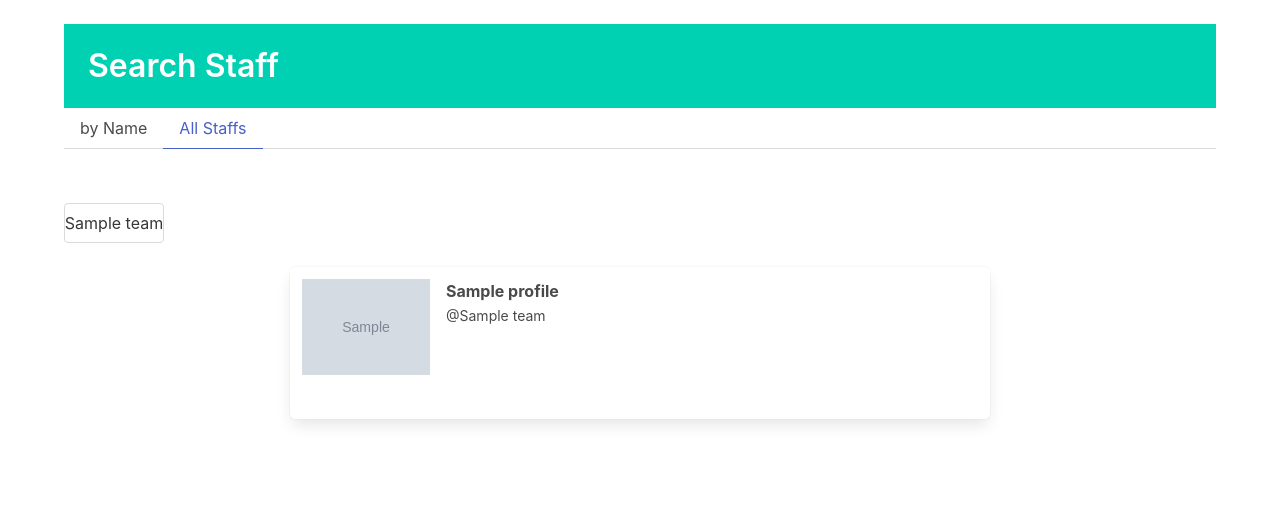
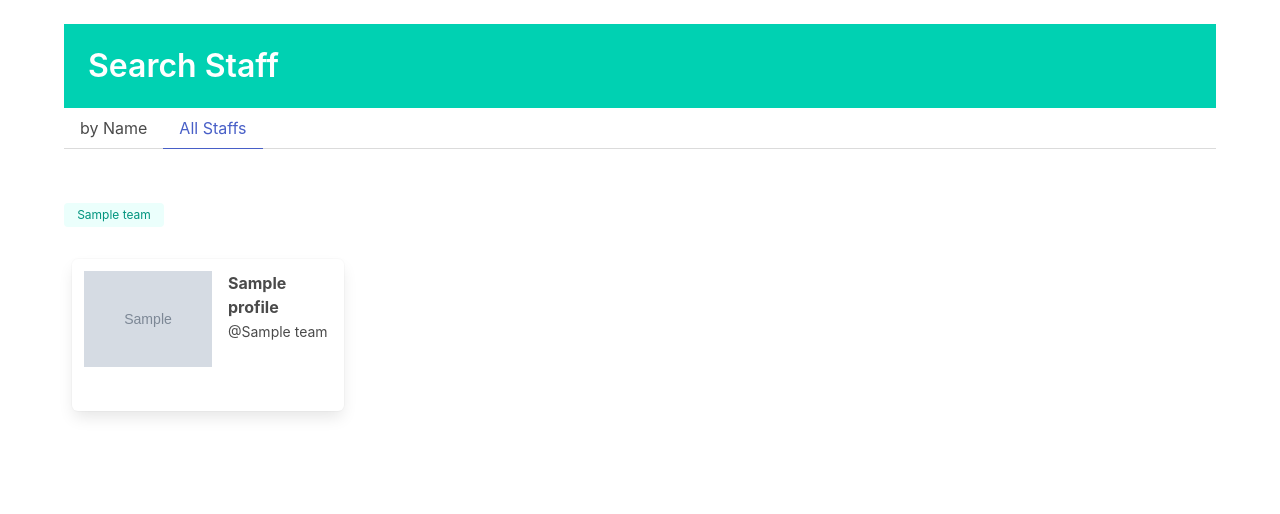
Before and after one commit to Log-Stack/work_logstack, a Django app: page /search/all/ in a window 1280 px wide. Shown: the part 61-575 px from the top of the page. Run offline with Django 3.2, Linux system fonts and the light colour scheme; a user stored in the database is signed in; tables that the repository leaves empty hold one stand-in row (values such as "Sample post"); grey boxes marked "Sample" are stand-in pictures.

Commit message:
Change Display to Grid

```diff
--- a/work_logstack/templates/user_search_all.html
+++ b/work_logstack/templates/user_search_all.html
@@ -7,17 +7,31 @@
       flex-direction: column;
 
 }
+.wrappers{
+    display: inline-grid;
+    grid-template-columns: 1fr 1fr 1fr 1fr;
+}
+.wrappers li {
+    margin: 8px;
 
-.wrappers{
-    width:700px;
-  max-width: 1200px;
-  margin: 0 auto;
-  display: grid;
-  grid-gap: 2rem;
+
 }
-@media (min-width: 300px) {
-  .card { grid-template-columns: repeat(4, 1fr); }
-}
+
+<!--.wrappers li {-->
+<!-- display: inline-block;-->
+
+<!--}-->
+
+<!--.wrappers{-->
+<!--    width:700px;-->
+<!--  max-width: 1200px;-->
+<!--  margin: 0 auto;-->
+<!--  display: grid;-->
+<!--  grid-gap: 2rem;-->
+<!--}-->
+<!--@media (min-width: 300px) {-->
+<!--  .card { grid-template-columns: repeat(4, 1fr); }-->
+<!--}-->
 
 </style>
 <div class="container">
@@ -38,16 +52,19 @@
 
   </ul>
 </div>
-<div class="search_body">
+<div class="search_body container">
 
 
 
         {% for team in teams %}
-            <button style="width:100px;" class="button is-outlined">{{ team }}</button><br>
+            <span style="width:100px;" class="tag is-primary is-light ">{{ team }}</span><br>
               <!--  직원 검색 결과 프로필-->
+            <ul class="wrappers">
             {% for user in users %}
                 {% if user.team == team  %}
-                    <div class="wrappers">
+
+                        <li>
+
                             <a href="{% url 'userdetail' user.user_id %}" class="box column">
 
                                   <article class="media">
@@ -68,9 +85,11 @@
                                   </article>
 
                             </a>
-                      </div>
+                        </li>
+
                  {% endif %}
             {% endfor %}
+            </ul>
             <br><br><br><br>
         {% endfor %}
 
```
Lines whose indentation alone changed are shown as unchanged.
